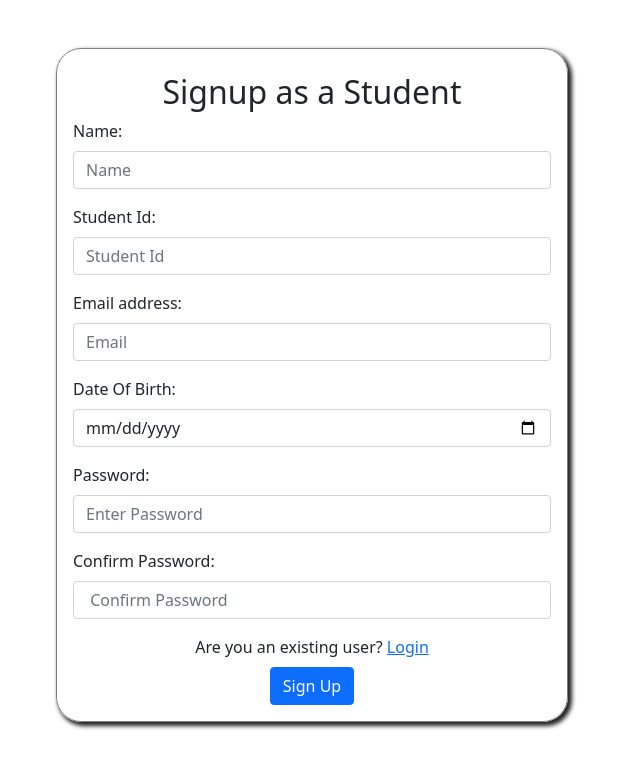
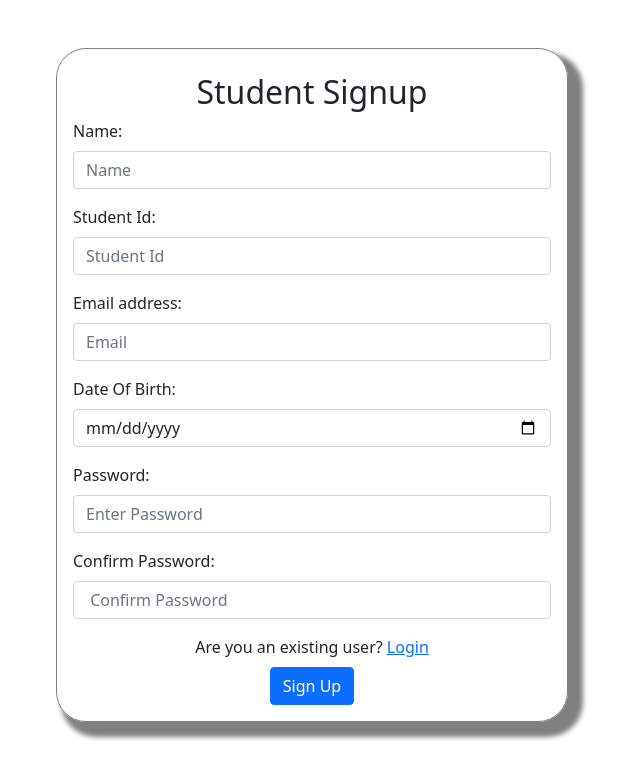
Before and after one commit to arjund-06/flass, a Django app: page /studentSignup in a window 1280 px wide. Shown: the top 779 px of the page, without its empty margins (328-968 px from the left). Run offline with Django 3.2, Linux system fonts and the light colour scheme.

Commit message:
Changed the css of the cards and naming in signup pages

```diff
--- a/lms/templates/studentSignup.html
+++ b/lms/templates/studentSignup.html
@@ -6,15 +6,16 @@
     <meta http-equiv="X-UA-Compatible" content="IE=edge">
     <meta name="viewport" content="width=device-width, initial-scale=1.0">
     <title>Login</title>
-    <link href="https://cdn.jsdelivr.net/npm/bootstrap@5.0.1/dist/css/bootstrap.min.css" rel="stylesheet" integrity="sha384-+0n0xVW2eSR5OomGNYDnhzAbDsOXxcvSN1TPprVMTNDbiYZCxYbOOl7+AMvyTG2x" crossorigin="anonymous">
+    <link href="https://cdn.jsdelivr.net/npm/bootstrap@5.0.1/dist/css/bootstrap.min.css" rel="stylesheet"
+        integrity="sha384-+0n0xVW2eSR5OomGNYDnhzAbDsOXxcvSN1TPprVMTNDbiYZCxYbOOl7+AMvyTG2x" crossorigin="anonymous">
     <!-- <link rel="stylesheet" href="style.css"> -->
 
     <style>
-        #signup{
+        #signup {
             max-width: 40%;
-            border: 1px solid gray;
-            border-radius: 25px;
-            box-shadow: 3px 3px 4px 1px rgb(35, 35, 35);
+            border: 1px solid grey;
+            border-radius: 30px;
+            box-shadow: 10px 10px 5px 5px grey;
             margin-top: 25vh;
         }
     </style>
@@ -28,7 +29,7 @@
         </div>
         {% endif %} {% endif %}
 
-        <h2 class="my-2" style="text-align: center;">Signup as a Student</h2>
+        <h2 class="my-2" style="text-align: center;">Student Signup</h2>
         <form method="POST" action="/studentSignup">
             {% csrf_token %}
             <div class="mb-3">
@@ -38,7 +39,8 @@
 
             <div class="mb-3">
                 <label for="student_id" class="form-label">Student Id:</label>
-                <input type="text" class="form-control" name="student_id" id="student_id" placeholder="Student Id" required>
+                <input type="text" class="form-control" name="student_id" id="student_id" placeholder="Student Id"
+                    required>
             </div>
 
             <div class="mb-3">
@@ -53,12 +55,14 @@
 
             <div class="mb-3">
                 <label for="password1" class="form-label">Password:</label>
-                <input type="password" class="form-control" name="password1" id="password1" placeholder="Enter Password" required>
+                <input type="password" class="form-control" name="password1" id="password1" placeholder="Enter Password"
+                    required>
             </div>
 
             <div class="mb-3">
                 <label for="password2" class="form-label">Confirm Password:</label>
-                <input type="password" class="form-control" name="password2" id="password2" placeholder=" Confirm Password" required>
+                <input type="password" class="form-control" name="password2" id="password2"
+                    placeholder=" Confirm Password" required>
             </div>
 
             <div style="text-align: center;">
@@ -69,7 +73,9 @@
     </div>
 
 
-    <script src="https://cdn.jsdelivr.net/npm/bootstrap@5.0.1/dist/js/bootstrap.bundle.min.js" integrity="sha384-gtEjrD/SeCtmISkJkNUaaKMoLD0//ElJ19smozuHV6z3Iehds+3Ulb9Bn9Plx0x4" crossorigin="anonymous"></script>
+    <script src="https://cdn.jsdelivr.net/npm/bootstrap@5.0.1/dist/js/bootstrap.bundle.min.js"
+        integrity="sha384-gtEjrD/SeCtmISkJkNUaaKMoLD0//ElJ19smozuHV6z3Iehds+3Ulb9Bn9Plx0x4"
+        crossorigin="anonymous"></script>
 </body>
 
 </html>
```
Also changed, not shown: lms/templates/dashboard.html (+7 -3 lines), lms/templates/login.html (+13 -8 lines), lms/templates/teacherSignup.html (+16 -10 lines).
